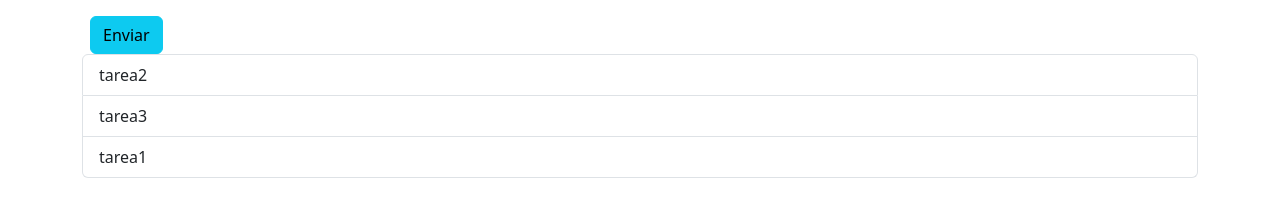
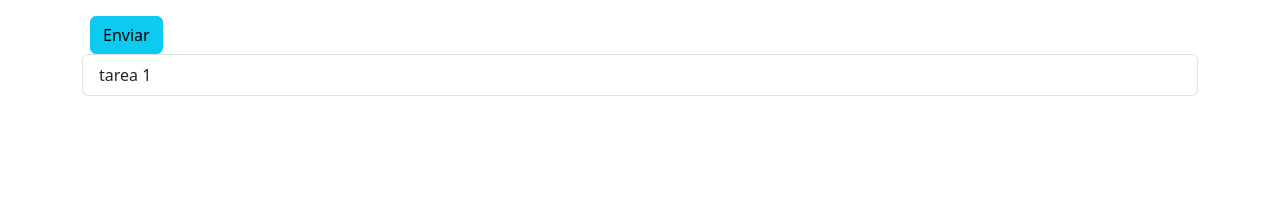
Before and after one commit to NataliaGabriela/tp-react-ejercicio-tareas, a React (Vite) app: page / in a window 1280 px wide. Shown: the part 147-364 px from the top of the page. Built offline with nearby package versions, Linux system fonts and the light colour scheme.

Commit message:
agregamos el maquetado del componenete ItemTarea y corregi el import del componente FormularioTarea

```diff
--- a/src/components/FormularioTareas.jsx
+++ b/src/components/FormularioTareas.jsx
@@ -1,5 +1,5 @@
-import { Button } from 'react-bootstrap';
-import Form from 'react-bootstrap/Form';
+import { Button, Form } from 'react-bootstrap';
+//import Form from 'react-bootstrap/Form';
 import ListaTareas from './ListaTareas';
 const FormularioTareas = () => {
   return (
--- /dev/null
+++ b/src/components/ItemTarea.jsx
@@ -0,0 +1,10 @@
+import React from 'react';
+import { ListGroup } from 'react-bootstrap';
+
+const ItemTarea = () => {
+    return (
+        <ListGroup.Item>tarea 1</ListGroup.Item>
+    );
+};
+
+export default ItemTarea;
--- a/src/components/ListaTareas.jsx
+++ b/src/components/ListaTareas.jsx
@@ -1,11 +1,10 @@
 import { ListGroup } from "react-bootstrap";
+import ItemTarea from "./ItemTarea";
 
 const ListaTareas = () => {
     return (
         <ListGroup>
-            <ListGroup.Item>tarea2</ListGroup.Item>
-            <ListGroup.Item>tarea3</ListGroup.Item>
-            <ListGroup.Item>tarea1</ListGroup.Item>
+         <ItemTarea></ItemTarea>
         </ListGroup>
     );
 };
```
